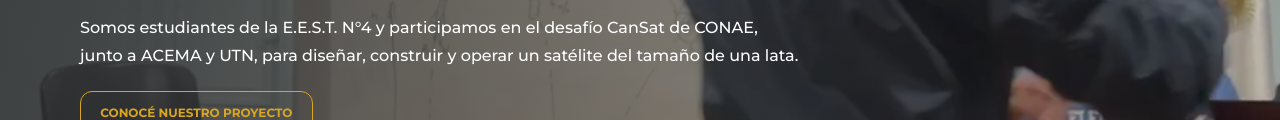
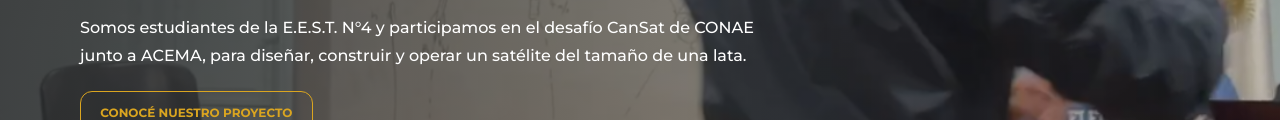
Before and after one commit to idel-bit/La-Base-CanSat, a website: page index.html in a window 1280 px wide. Shown: the part 357-477 px from the top of the page. Drawn offline with nearby package versions, Linux system fonts and the light colour scheme.

Commit message:
Completa estructura final y metadatos del sitio

```diff
--- a/index.html
+++ b/index.html
@@ -206,7 +206,7 @@
 
             <p>
                 Somos estudiantes de la E.E.S.T. N°4 y participamos
-                en el desafío CanSat de CONAE, junto a ACEMA y UTN,
+                en el desafío CanSat de CONAE junto a ACEMA,
                 para diseñar, construir y operar un satélite
                 del tamaño de una lata.
             </p>
```
